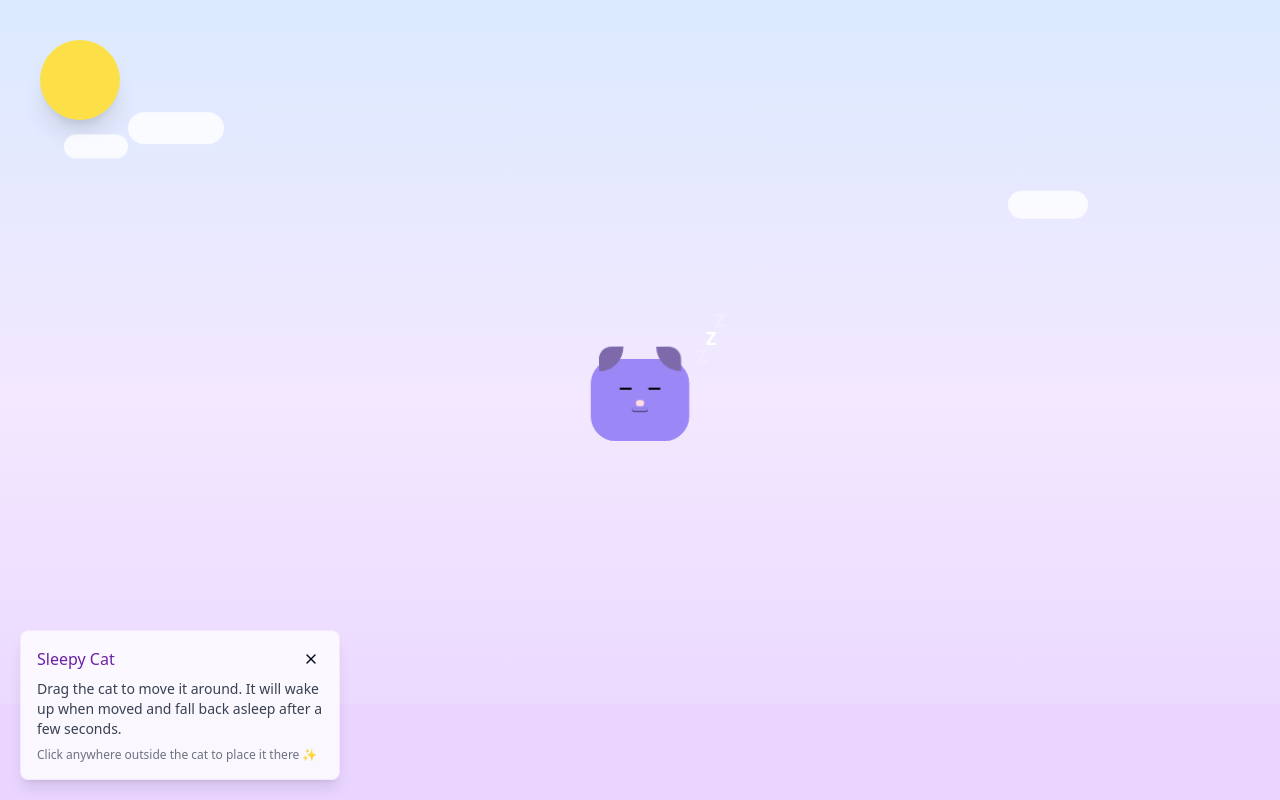
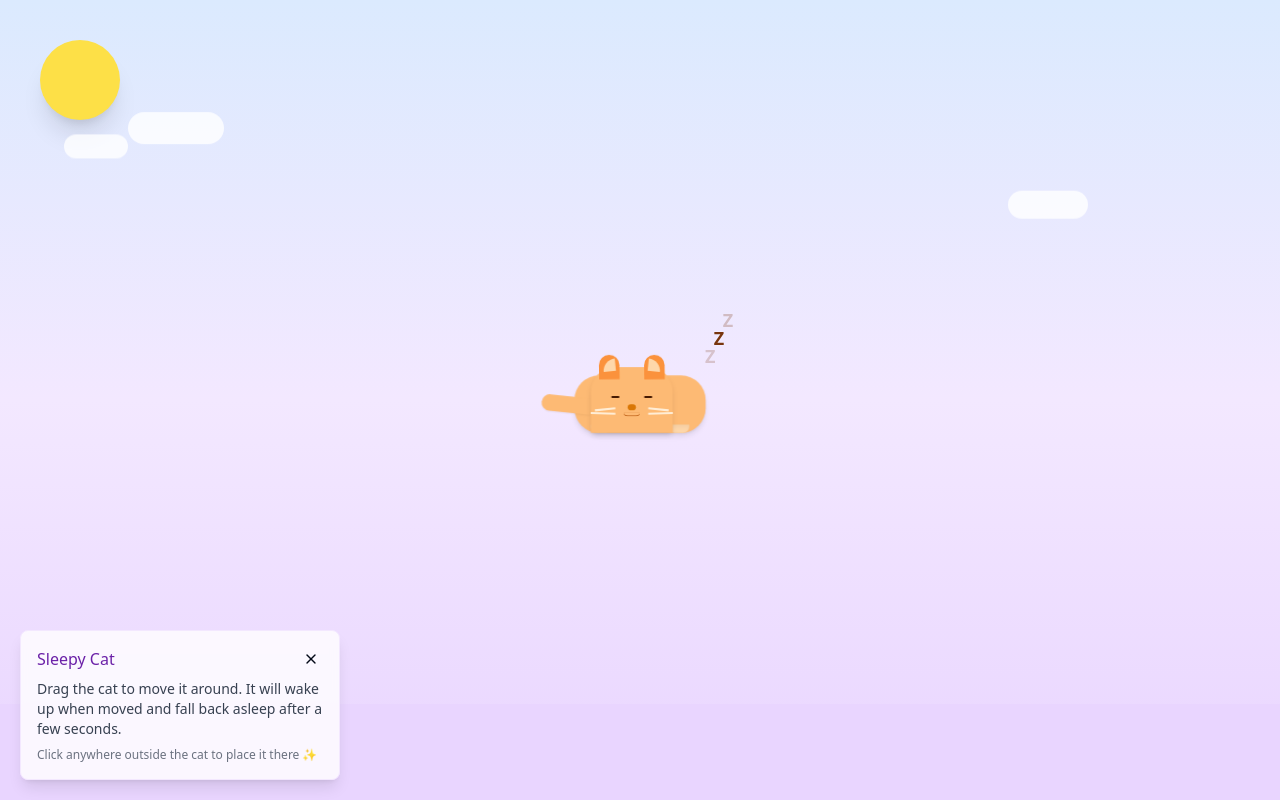
Before and after one commit to HatnanJo/sleepy-cat-wanderer, a React (Vite) app: page / in a window 1280 px wide. Built offline with nearby package versions, Linux system fonts and the light colour scheme.

Commit message:
feat: Update cat component
Refactor the cat component to display a full body with an orange color and a Studio Ghibli-inspired art style.

```diff
--- a/src/components/SleepyCat.tsx
+++ b/src/components/SleepyCat.tsx
@@ -151,49 +151,83 @@ const SleepyCat: React.FC<SleepyCatProps> = ({ className }) => {
     >
       {/* Z particles floating above cat when sleeping */}
       {showZs && isSleeping && (
-        <div className="absolute top-0 right-0 transform -translate-y-4 translate-x-2">
+        <div className="absolute -top-6 right-0 transform">
           <ZzzParticle delay={0} />
           <ZzzParticle delay={1} />
           <ZzzParticle delay={2} />
         </div>
       )}
 
-      {/* Cat body */}
-      <div
-        className={cn(
-          "w-24 h-20 bg-cat-body rounded-3xl relative",
-          isSleeping ? "animate-breathing" : "animate-wake-up",
-          isDragging && "shadow-lg"
+      {/* Ghibli-style Cat - Full Body */}
+      <div className={cn(
+        "relative",
+        isSleeping ? "animate-breathing" : "animate-wake-up"
+      )}>
+        {/* Cat body - Ghibli style */}
+        <div className="relative w-32 h-16">
+          {/* Main body - orange colored */}
+          <div className="absolute bottom-0 w-32 h-14 bg-orange-300 rounded-3xl shadow-md"></div>
+
+          {/* Tail */}
+          <div className="absolute bottom-5 -left-8 w-12 h-4 bg-orange-300 rounded-l-full shadow-sm transform rotate-6"></div>
+
+          {/* Legs - when sleeping, tucked under */}
+          {isSleeping ? (
+            <>
+              <div className="absolute bottom-0 left-4 w-5 h-2 bg-orange-200 rounded-b-md shadow-inner"></div>
+              <div className="absolute bottom-0 right-4 w-5 h-2 bg-orange-200 rounded-b-md shadow-inner"></div>
+            </>
+          ) : (
+            <>
+              <div className="absolute bottom-0 left-5 w-4 h-4 bg-orange-300 rounded-b-md shadow-sm"></div>
+              <div className="absolute bottom-0 left-10 w-4 h-4 bg-orange-300 rounded-b-md shadow-sm"></div>
+              <div className="absolute bottom-0 right-5 w-4 h-4 bg-orange-300 rounded-b-md shadow-sm"></div>
+              <div className="absolute bottom-0 right-10 w-4 h-4 bg-orange-300 rounded-b-md shadow-sm"></div>
+            </>
           )}
-      >
-        {/* Cat ears */}
-        <div className="absolute w-6 h-6 bg-cat-ear rounded-tl-xl rounded-br-3xl -top-3 left-2 transform -rotate-15 animate-twitch"></div>
-        <div className="absolute w-6 h-6 bg-cat-ear rounded-tr-xl rounded-bl-3xl -top-3 right-2 transform rotate-15 animate-twitch"></div>
 
-        {/* Cat face - always closed eyes when sleeping */}
+          {/* Head */}
+          <div className="absolute top-0 left-4 w-20 h-16 bg-orange-300 rounded-t-3xl shadow-md">
+            {/* Ears */}
+            <div className="absolute -top-3 left-2 w-5 h-6 bg-orange-400 rounded-tl-xl rounded-tr-xl transform -rotate-6 animate-twitch"></div>
+            <div className="absolute -top-3 right-2 w-5 h-6 bg-orange-400 rounded-tl-xl rounded-tr-xl transform rotate-6 animate-twitch"></div>
+
+            {/* Inner ears */}
+            <div className="absolute -top-2 left-3 w-3 h-3 bg-orange-200 rounded-tl-xl transform -rotate-6"></div>
+            <div className="absolute -top-2 right-3 w-3 h-3 bg-orange-200 rounded-tr-xl transform rotate-6"></div>
+
+            {/* Face - always closed eyes when sleeping */}
             <div className="absolute top-7 left-0 right-0 flex justify-center items-center">
               {isSleeping ? (
                 <>
-              <div className="mx-2 w-3 h-0.5 bg-black rounded-full"></div>
-              <div className="mx-2 w-3 h-0.5 bg-black rounded-full"></div>
+                  <div className="mx-3 w-2 h-0.5 bg-amber-950 rounded-full"></div>
+                  <div className="mx-3 w-2 h-0.5 bg-amber-950 rounded-full"></div>
                 </>
               ) : (
                 <>
-              <div className="mx-2 w-3 h-3 bg-black rounded-full"></div>
-              <div className="mx-2 w-3 h-3 bg-black rounded-full"></div>
+                  <div className="mx-3 w-2 h-2 bg-amber-950 rounded-full"></div>
+                  <div className="mx-3 w-2 h-2 bg-amber-950 rounded-full"></div>
                 </>
               )}
             </div>
 
-        {/* Cat nose */}
-        <div className="absolute top-10 left-0 right-0 mx-auto w-2 h-1.5 bg-cat-nose rounded-full"></div>
+            {/* Nose */}
+            <div className="absolute top-9 left-0 right-0 mx-auto w-2 h-1.5 bg-amber-600 rounded-full"></div>
 
-        {/* Cat mouth - curved when sleeping */}
+            {/* Mouth - curved when sleeping */}
             {isSleeping ? (
-          <div className="absolute top-12 left-0 right-0 mx-auto w-4 h-1 border-b border-black rounded-b-full"></div>
+              <div className="absolute top-11 left-0 right-0 mx-auto w-4 h-1 border-b border-amber-700 rounded-b-full"></div>
             ) : (
-          <div className="absolute top-12 left-0 right-0 mx-auto w-1 h-1 border-b border-black"></div>
+              <div className="absolute top-11 left-0 right-0 mx-auto w-1 h-1 border-b border-amber-700"></div>
             )}
+
+            {/* Whiskers */}
+            <div className="absolute top-10 left-1 w-5 h-0.5 bg-orange-100 transform -rotate-6"></div>
+            <div className="absolute top-11 left-0 w-6 h-0.5 bg-orange-100 transform rotate-2"></div>
+            <div className="absolute top-10 right-1 w-5 h-0.5 bg-orange-100 transform rotate-6"></div>
+            <div className="absolute top-11 right-0 w-6 h-0.5 bg-orange-100 transform -rotate-2"></div>
+          </div>
+        </div>
       </div>
     </div>
   );
--- a/src/components/ZzzParticle.tsx
+++ b/src/components/ZzzParticle.tsx
@@ -10,12 +10,13 @@ export const ZzzParticle: React.FC<ZzzParticleProps> = ({ delay }) => {
   return (
     <div
       className={cn(
-        "absolute text-lg font-bold text-white",
+        "absolute text-lg font-bold text-amber-900",
         "animate-float-z"
       )}
       style={{
         animationDelay: `${delay}s`,
-        opacity: 0
+        opacity: 0,
+        textShadow: '0 0 2px rgba(255,255,255,0.7)'
       }}
     >
       Z
--- a/tailwind.config.ts
+++ b/tailwind.config.ts
@@ -64,9 +64,10 @@ export default {
 					ring: 'hsl(var(--sidebar-ring))'
 				},
 				cat: {
-					body: '#9b87f5',
-					ear: '#7E69AB',
-					nose: '#FFDEE2'
+					body: '#F97316', // orange-500
+					ear: '#FB923C', // orange-400
+					nose: '#FDE68A', // amber-200
+					whisker: '#FFF7ED' // orange-50
 				}
 			},
 			borderRadius: {
```
Lines whose indentation alone changed are shown as unchanged.
